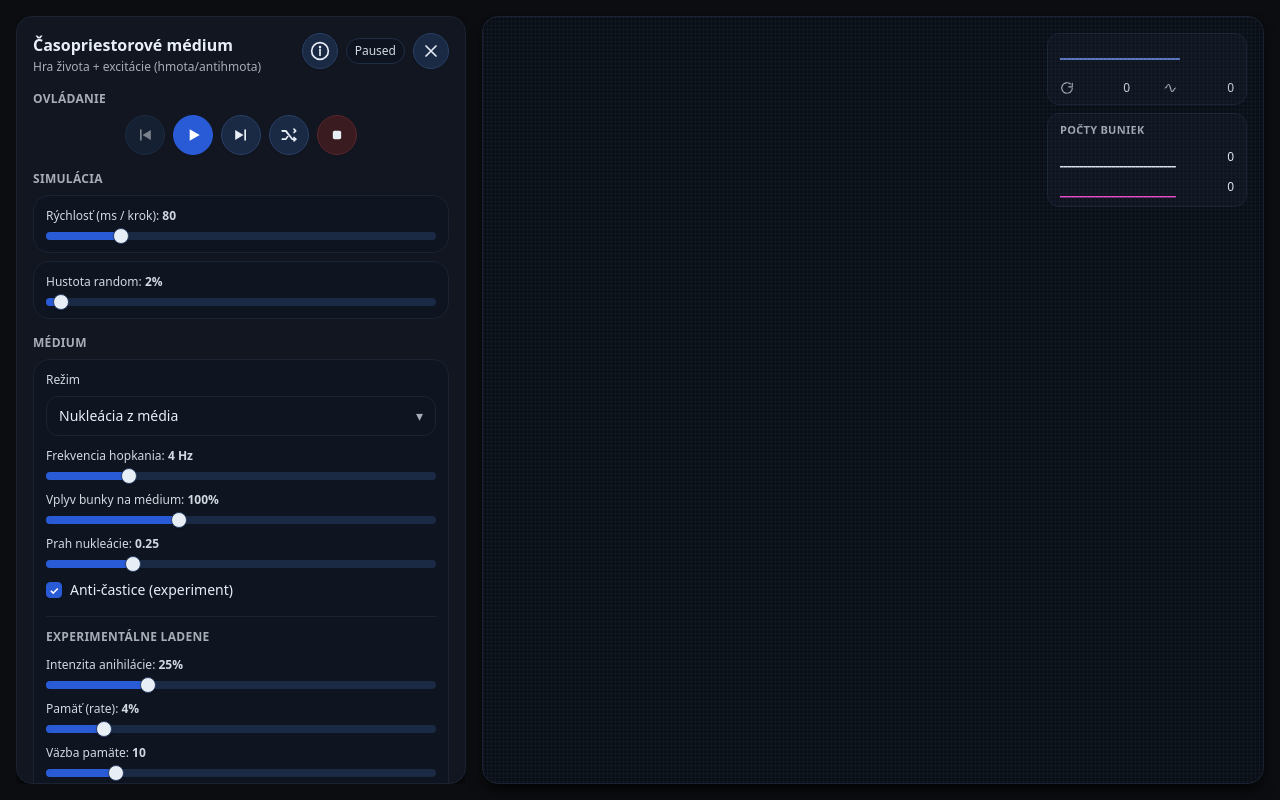
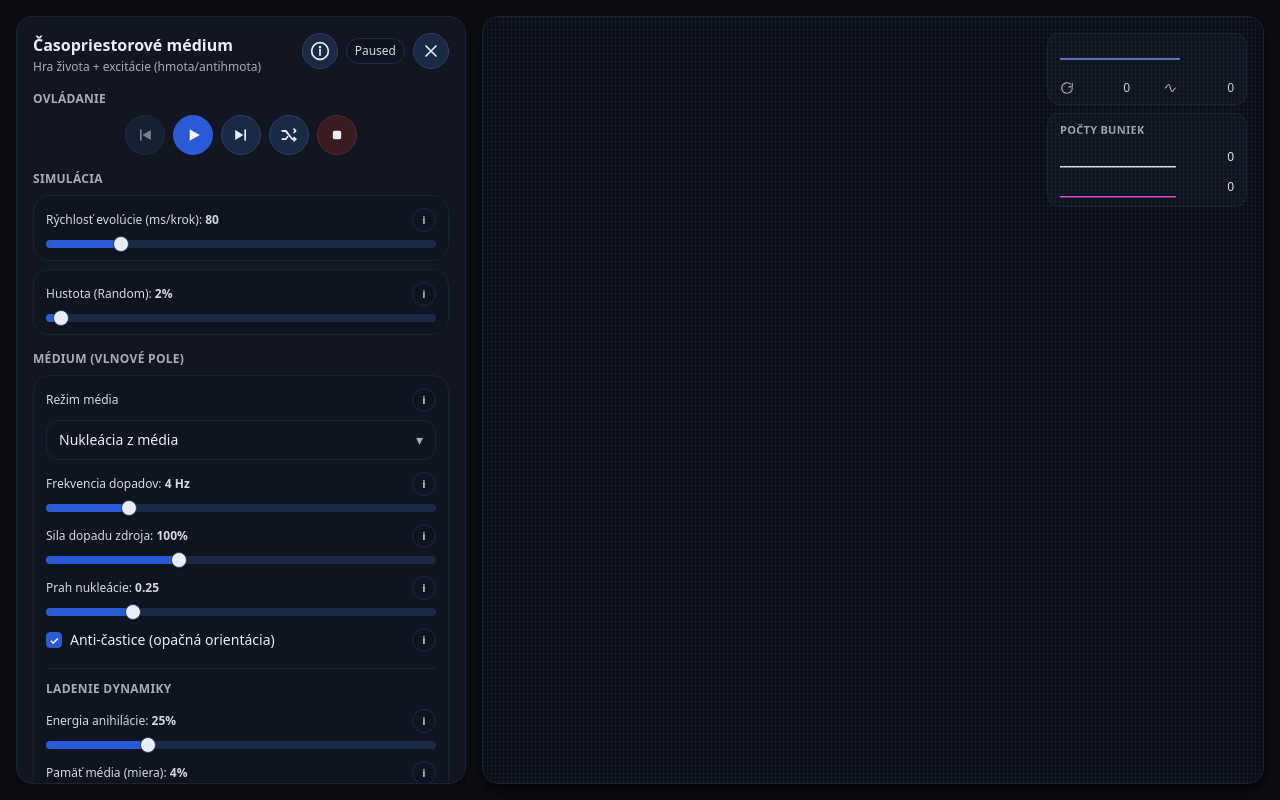
Before and after one commit to igisho/GameOfLife, a React (Vite) app: page / in a window 1280 px wide. Built offline with nearby package versions, Linux system fonts and the light colour scheme.

Commit message:
Add contextual help system to UI components, improve tooltip styles, and refine medium-related settings

```diff
--- a/src/components/Sidebar.tsx
+++ b/src/components/Sidebar.tsx
@@ -12,6 +12,59 @@ function SectionTitle({ children }: { children: string }) {
   return <div className="text-xs font-semibold uppercase tracking-wide opacity-70">{children}</div>;
 }
 
+function HelpButton({ open, onToggle }: { open: boolean; onToggle: () => void }) {
+  return (
+    <button
+      type="button"
+      className={
+        "inline-flex h-6 w-6 items-center justify-center rounded-full border border-[var(--pill-border)] bg-[var(--field)] text-[11px] font-semibold opacity-80 transition-opacity hover:opacity-100"
+      }
+      onClick={onToggle}
+      aria-label={open ? 'Skryť vysvetlenie' : 'Zobraziť vysvetlenie'}
+      aria-expanded={open}
+    >
+      i
+    </button>
+  );
+}
+
+function HelpPanel({ open, children }: { open: boolean; children: ReactNode }) {
+  return (
+    <div
+      className={
+        'grid transition-[grid-template-rows] duration-200 ease-out ' + (open ? 'grid-rows-[1fr]' : 'grid-rows-[0fr]')
+      }
+    >
+      <div className="overflow-hidden">
+        <div className="pt-2">
+          <div className="rounded-xl border border-[var(--panel-border)] bg-[var(--panel)] p-2 text-xs leading-5 opacity-90">
+            {children}
+          </div>
+        </div>
+      </div>
+    </div>
+  );
+}
+
+function HelpRow({
+  label,
+  help,
+}: {
+  label: ReactNode;
+  help: ReactNode;
+}) {
+  const [open, setOpen] = useState(false);
+  return (
+    <div>
+      <div className="flex items-center justify-between gap-2">
+        <div className="min-w-0">{label}</div>
+        <HelpButton open={open} onToggle={() => setOpen((v) => !v)} />
+      </div>
+      <HelpPanel open={open}>{help}</HelpPanel>
+    </div>
+  );
+}
+
 const CONTROL_ICON = 'h-5 w-5';
 
 function Card({ children }: { children: ReactNode }) {
@@ -20,6 +73,7 @@ function Card({ children }: { children: ReactNode }) {
 
 function LabeledSlider({
   label,
+  help,
   value,
   min,
   max,
@@ -27,15 +81,22 @@ function LabeledSlider({
   onChange,
 }: {
   label: ReactNode;
+  help?: string;
   value: number;
   min: number;
   max: number;
   step: number;
   onChange: (value: number) => void;
 }) {
+  const [helpOpen, setHelpOpen] = useState(false);
+
   return (
     <Card>
-      <div className="text-xs font-medium opacity-90">{label}</div>
+      <div className="flex items-center justify-between gap-2 text-xs font-medium opacity-90">
+        <div className="min-w-0">{label}</div>
+        {help ? <HelpButton open={helpOpen} onToggle={() => setHelpOpen((v) => !v)} /> : null}
+      </div>
+      {help ? <HelpPanel open={helpOpen}>{help}</HelpPanel> : null}
       <div className="mt-2">
         <Slider value={[value]} min={min} max={max} step={step} onValueChange={(v) => onChange(v[0] ?? value)} />
       </div>
@@ -45,20 +106,28 @@ function LabeledSlider({
 
 function NumberField({
   label,
+  help,
   value,
   min,
   max,
   onChange,
 }: {
   label: string;
+  help?: string;
   value: number;
   min: number;
   max: number;
   onChange: (value: number) => void;
 }) {
+  const [helpOpen, setHelpOpen] = useState(false);
+
   return (
     <Card>
+      <div className="flex items-center justify-between gap-2">
         <label className="block text-xs font-medium opacity-90">{label}</label>
+        {help ? <HelpButton open={helpOpen} onToggle={() => setHelpOpen((v) => !v)} /> : null}
+      </div>
+      {help ? <HelpPanel open={helpOpen}>{help}</HelpPanel> : null}
       <input
         className="mt-2 h-10 w-full rounded-xl border border-[var(--panel-border)] bg-transparent px-3 text-sm outline-none focus:ring-2 focus:ring-[var(--primary)]"
         type="number"
@@ -356,7 +425,7 @@ export default function Sidebar({ game, theme, setTheme, onHide }: Props) {
                 </Button>
               </Tooltip>
 
-              <Tooltip label="Stop (clear + reset jazera)">
+              <Tooltip label="Stop (vymazať + reset média)">
                 <Button
                   variant="danger"
                   className="h-10 w-10 rounded-full p-0"
@@ -377,9 +446,10 @@ export default function Sidebar({ game, theme, setTheme, onHide }: Props) {
             <LabeledSlider
               label={
                 <>
-                  Rýchlosť (ms / krok): <span className="font-semibold">{game.settings.speedMs}</span>
+                  Rýchlosť evolúcie (ms/krok): <span className="font-semibold">{game.settings.speedMs}</span>
                 </>
               }
+              help="Interval medzi krokmi automatu. Nižšie = rýchlejšia evolúcia a rýchlejšie zmeny v médiu."
               value={game.settings.speedMs}
               min={10}
               max={400}
@@ -389,9 +459,10 @@ export default function Sidebar({ game, theme, setTheme, onHide }: Props) {
             <LabeledSlider
               label={
                 <>
-                  Hustota random: <span className="font-semibold">{densityPercent}%</span>
+                  Hustota (Random): <span className="font-semibold">{densityPercent}%</span>
                 </>
               }
+              help="Koľko buniek sa vytvorí pri Random. Vyššie = viac zrážok a viac anihilácií."
               value={densityPercent}
               min={0}
               max={100}
@@ -401,9 +472,14 @@ export default function Sidebar({ game, theme, setTheme, onHide }: Props) {
           </div>
 
           <div className="space-y-2">
-            <SectionTitle>Médium</SectionTitle>
+            <SectionTitle>Médium (vlnové pole)</SectionTitle>
             <Card>
-              <div className="text-xs font-medium opacity-90">Režim</div>
+              <HelpRow
+                label={<div className="text-xs font-medium opacity-90">Režim média</div>}
+                help={
+                  'Zapína vlnové médium. V režime „Nukleácia“ môže médium pri prekročení prahu vytvárať nové jadrá (hmotu/antihmotu).'
+                }
+              />
               <div className="mt-2">
                 <Select value={game.settings.mediumMode} onValueChange={(v) => game.setMediumMode(v as typeof game.settings.mediumMode)}>
                   <SelectTrigger>
@@ -417,9 +493,16 @@ export default function Sidebar({ game, theme, setTheme, onHide }: Props) {
               </div>
 
                <div className="mt-3">
+                <HelpRow
+                  label={
                     <div className="text-xs font-medium opacity-90">
-                  Frekvencia hopkania: <span className="font-semibold">{hopHz} Hz</span>
+                      Frekvencia dopadov: <span className="font-semibold">{hopHz} Hz</span>
                     </div>
+                  }
+                  help={
+                    'Ako často za sekundu zdroje (bunky/antibunky) urobia impulzný „dopad“ do média. Vyššie = hustejšie vlny a častejšie prahové udalosti.'
+                  }
+                />
                 <div className="mt-2">
                   <Slider
                     value={[hopHz]}
@@ -432,9 +515,16 @@ export default function Sidebar({ game, theme, setTheme, onHide }: Props) {
               </div>
 
                <div className="mt-3">
+                <HelpRow
+                  label={
                     <div className="text-xs font-medium opacity-90">
-                  Vplyv bunky na médium: <span className="font-semibold">{hopStrengthPercent}%</span>
+                      Sila dopadu zdroja: <span className="font-semibold">{hopStrengthPercent}%</span>
                     </div>
+                  }
+                  help={
+                    "Veľkosť impulzu pri dopade. Vyššie = väčšia amplitúda vĺn okolo zdroja; sleduj zmeny farby ‚mora‘ a častejšiu nukleáciu."
+                  }
+                />
                 <div className="mt-2">
                   <Slider
                     value={[hopStrengthPercent]}
@@ -448,9 +538,16 @@ export default function Sidebar({ game, theme, setTheme, onHide }: Props) {
 
               {game.settings.mediumMode === 'nucleation' ? (
                 <div className="mt-3">
+                  <HelpRow
+                    label={
                       <div className="text-xs font-medium opacity-90">
                         Prah nukleácie: <span className="font-semibold">{nucleationThreshold}</span>
                       </div>
+                    }
+                    help={
+                      'Kritická amplitúda (po vyhladení), pri ktorej sa fluktuácia média stabilizuje do jadra. Nižšie = ľahšie vzniká hmota/antihmota; vyššie = stabilnejšie, zriedkavejšie nukleácie.'
+                    }
+                  />
                   <div className="mt-2">
                     <Slider
                       value={[nucleationThreshold]}
@@ -464,22 +561,36 @@ export default function Sidebar({ game, theme, setTheme, onHide }: Props) {
               ) : null}
 
                <div className="mt-3">
+                 <HelpRow
+                   label={
                      <label className="flex items-center gap-2 text-sm">
                        <Checkbox
                          checked={game.settings.antiparticlesEnabled}
                          onCheckedChange={(v) => game.setAntiparticlesEnabled(Boolean(v))}
                        />
-                    <span>Anti-častice (experiment)</span>
+                       <span>Anti-častice (opačná orientácia)</span>
                      </label>
+                   }
+                   help={
+                     'Povoľuje negatívnu polaritu média vytvárať anti-jadrá (antihmotu). Vypnuté = nukleujú len kladné jadrá.'
+                   }
+                 />
                </div>
 
                  <div className="mt-4 border-t border-[var(--panel-border)] pt-3">
-                 <div className="text-xs font-semibold uppercase tracking-wide opacity-70">Experimentálne ladene</div>
+                  <div className="text-xs font-semibold uppercase tracking-wide opacity-70">Ladenie dynamiky</div>
 
                   <div className="mt-3">
+                    <HelpRow
+                      label={
                         <div className="text-xs font-medium opacity-90">
-                     Intenzita anihilácie: <span className="font-semibold">{annihilationBurstPercent}%</span>
+                          Energia anihilácie: <span className="font-semibold">{annihilationBurstPercent}%</span>
                         </div>
+                      }
+                      help={
+                        "Koľko energie sa pri strete bunka+antibunka vráti späť do média (impulz). Vyššie = výraznejšie vlnové ‚výbuchy‘ a viac sekundárnych fluktuácií."
+                      }
+                    />
                    <div className="mt-2">
                      <Slider
                        value={[annihilationBurstPercent]}
@@ -492,9 +603,16 @@ export default function Sidebar({ game, theme, setTheme, onHide }: Props) {
                  </div>
 
                   <div className="mt-3">
+                    <HelpRow
+                      label={
                         <div className="text-xs font-medium opacity-90">
-                     Pamäť (rate): <span className="font-semibold">{mediumMemoryRatePercent}%</span>
+                          Pamäť média (miera): <span className="font-semibold">{mediumMemoryRatePercent}%</span>
                         </div>
+                      }
+                      help={
+                        'Ako rýchlo sa lokálna pamäť prispôsobuje aktuálnemu poľu. Vyššie = dlhšie dozvuky a viac „histórie“ v správaní média.'
+                      }
+                    />
                    <div className="mt-2">
                      <Slider
                        value={[mediumMemoryRatePercent]}
@@ -507,9 +625,16 @@ export default function Sidebar({ game, theme, setTheme, onHide }: Props) {
                  </div>
 
                   <div className="mt-3">
+                    <HelpRow
+                      label={
                         <div className="text-xs font-medium opacity-90">
                           Väzba pamäte: <span className="font-semibold">{mediumMemoryCoupling}</span>
                         </div>
+                      }
+                      help={
+                        "Ako silno pamäť spätne pôsobí na dynamiku. Vyššie = výraznejšie štruktúry a ‚vodítko‘ vĺn; príliš vysoko môže systém rozkmitať."
+                      }
+                    />
                    <div className="mt-2">
                      <Slider
                        value={[mediumMemoryCoupling]}
@@ -522,9 +647,16 @@ export default function Sidebar({ game, theme, setTheme, onHide }: Props) {
                  </div>
 
                   <div className="mt-3">
+                    <HelpRow
+                      label={
                         <div className="text-xs font-medium opacity-90">
-                     Nelinearita: <span className="font-semibold">{mediumNonlinearity}</span>
+                          Nelinearita média: <span className="font-semibold">{mediumNonlinearity}</span>
                         </div>
+                      }
+                      help={
+                        'Nelineárna spätná väzba, ktorá mení správanie pri väčších amplitúdach. Vyššie = ostrejšie javy a iný charakter šírenia; príliš vysoko môže tlmiť veľké vlny.'
+                      }
+                    />
                    <div className="mt-2">
                      <Slider
                        value={[mediumNonlinearity]}
@@ -542,17 +674,29 @@ export default function Sidebar({ game, theme, setTheme, onHide }: Props) {
 
 
           <div className="space-y-2">
-            <SectionTitle>Šum jazera</SectionTitle>
+            <SectionTitle>Fluktuácie média</SectionTitle>
             <Card>
+              <HelpRow
+                label={
                   <label className="flex items-center gap-2 text-sm">
                     <Checkbox checked={game.settings.lakeNoiseEnabled} onCheckedChange={(v) => game.setLakeNoiseEnabled(Boolean(v))} />
-                <span>Ambientný šum jazera</span>
+                    <span>Ambientné fluktuácie</span>
                   </label>
+                }
+                help={
+                  'Náhodné malé impulzy do média (fluktuácie). Zapni, ak chceš „samovoľné“ vznikanie štruktúr aj bez kreslenia.'
+                }
+              />
 
                <div className="mt-3">
+                <HelpRow
+                  label={
                     <div className="text-xs font-medium opacity-90">
                       Intenzita: <span className="font-semibold">{lakeNoisePercent}%</span>
                     </div>
+                  }
+                  help={'Sila fluktuácií. Vyššie = viac rušenia v „mori“ a viac prahových prechodov (nukleácií).'}
+                />
                 <div className="mt-2">
                   <Slider
                     value={[lakeNoisePercent]}
@@ -565,9 +709,14 @@ export default function Sidebar({ game, theme, setTheme, onHide }: Props) {
               </div>
 
                <div className="mt-3">
+                <HelpRow
+                  label={
                     <div className="text-xs font-medium opacity-90">
-                  Veľkosť šumu (px buniek): <span className="font-semibold">{game.settings.lakeBlobSize}</span>
+                      Veľkosť fluktuácie (px): <span className="font-semibold">{game.settings.lakeBlobSize}</span>
                     </div>
+                  }
+                  help={'Priestorový rozsah fluktuácie. Menšie = jemné zrnenie; väčšie = väčšie „bubliny“ v médiu.'}
+                />
                 <div className="mt-2">
                   <Slider
                     value={[game.settings.lakeBlobSize]}
@@ -580,7 +729,10 @@ export default function Sidebar({ game, theme, setTheme, onHide }: Props) {
               </div>
 
                <div className="mt-3">
-                <div className="text-xs font-medium opacity-90">Tvar šumu</div>
+                  <HelpRow
+                    label={<div className="text-xs font-medium opacity-90">Tvar fluktuácie</div>}
+                    help={'Geometria lokálneho impulzu (kruh/štvorec). Mení charakter vlnového frontu.'}
+                  />
                 <div className="mt-2">
                   <Select value={game.settings.lakeBlobShape} onValueChange={(v) => game.setLakeBlobShape(v as typeof game.settings.lakeBlobShape)}>
                     <SelectTrigger>
@@ -599,8 +751,22 @@ export default function Sidebar({ game, theme, setTheme, onHide }: Props) {
           <div className="space-y-2">
             <SectionTitle>Grid</SectionTitle>
             <div className="grid grid-cols-2 gap-2">
-              <NumberField label="Riadky" value={game.settings.rows} min={10} max={1000} onChange={(v) => game.setRows(v)} />
-              <NumberField label="Stĺpce" value={game.settings.cols} min={10} max={1000} onChange={(v) => game.setCols(v)} />
+              <NumberField
+                label="Riadky"
+                help="Veľkosť mriežky v smere Y. Vyššie = viac detailu, viac výpočtu."
+                value={game.settings.rows}
+                min={10}
+                max={1000}
+                onChange={(v) => game.setRows(v)}
+              />
+              <NumberField
+                label="Stĺpce"
+                help="Veľkosť mriežky v smere X. Vyššie = viac detailu, viac výpočtu."
+                value={game.settings.cols}
+                min={10}
+                max={1000}
+                onChange={(v) => game.setCols(v)}
+              />
             </div>
             <LabeledSlider
               label={
@@ -608,6 +774,7 @@ export default function Sidebar({ game, theme, setTheme, onHide }: Props) {
                   Veľkosť bunky (px): <span className="font-semibold">{game.settings.cellSize}</span>
                 </>
               }
+              help="Mierka zobrazenia (zoom). Menšie = viac buniek na obrazovke (náročnejšie); väčšie = prehľadnejšie."
               value={game.settings.cellSize}
               min={4}
               max={20}
@@ -616,16 +783,28 @@ export default function Sidebar({ game, theme, setTheme, onHide }: Props) {
             />
             <div className="grid grid-cols-2 gap-2">
               <Card>
+                <HelpRow
+                  label={
                     <label className="flex items-center gap-2 text-sm">
                       <Checkbox checked={game.settings.wrap} onCheckedChange={(v) => game.setWrap(Boolean(v))} />
                       <span>Wrap okraje (torus)</span>
                     </label>
+                  }
+                  help={
+                    'Zapnuté = okraje sú spojené (torus). Vypnuté = okraj je hranica; vlny/štruktúry sa správajú inak pri stene.'
+                  }
+                />
               </Card>
               <Card>
+                <HelpRow
+                  label={
                     <label className="flex items-center gap-2 text-sm">
                       <Checkbox checked={game.settings.showGrid} onCheckedChange={(v) => game.setShowGrid(Boolean(v))} />
                       <span>Zobraziť mriežku</span>
                     </label>
+                  }
+                  help={'Iba vizuálna pomôcka. Vypni pre čistejší pohľad na vlnové pole.'}
+                />
               </Card>
             </div>
           </div>
@@ -633,7 +812,10 @@ export default function Sidebar({ game, theme, setTheme, onHide }: Props) {
           <div className="space-y-2">
             <SectionTitle>Vzhľad</SectionTitle>
             <Card>
-              <div className="text-xs font-medium opacity-90">Farebná schéma</div>
+              <HelpRow
+                label={<div className="text-xs font-medium opacity-90">Farebná schéma</div>}
+                help={'Mení CSS premenné farieb (bunky, grid, polarita vĺn). Nemá vplyv na dynamiku.'}
+              />
               <div className="mt-2">
                 <Select value={theme} onValueChange={(v) => setTheme(v as ThemeName)}>
                   <SelectTrigger>
--- a/src/components/ui/Tooltip.tsx
+++ b/src/components/ui/Tooltip.tsx
@@ -10,12 +10,12 @@ type Props = {
 
 export default function Tooltip({ label, children, sideOffset = 8 }: Props) {
   return (
-    <span className="relative inline-flex group">
+    <span className="relative inline-flex group overflow-visible">
       {children}
       <span
         role="tooltip"
         className={cn(
-          'pointer-events-none absolute left-1/2 -translate-x-1/2 whitespace-nowrap rounded-lg border border-[var(--panel-border)] px-2 py-1 text-[11px] font-medium text-[var(--text)] opacity-0 shadow-md transition-opacity',
+          'pointer-events-none absolute left-1/2 z-50 -translate-x-1/2 max-w-[520px] whitespace-normal rounded-xl border border-[var(--panel-border)] px-3 py-2 text-[11px] font-medium leading-4 text-[var(--text)] opacity-0 shadow-md transition-opacity',
           'bg-[var(--panel)] group-hover:opacity-100'
         )}
         style={{ bottom: `calc(100% + ${sideOffset}px)` }}
```
Lines whose indentation alone changed are shown as unchanged.
